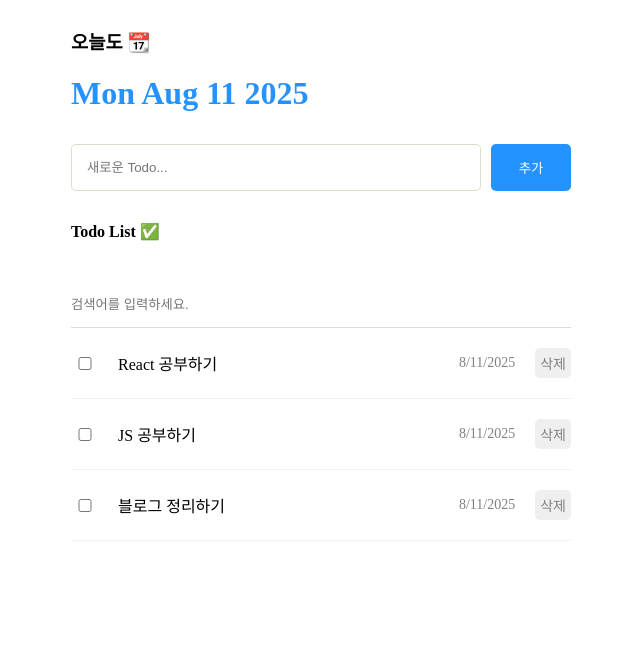
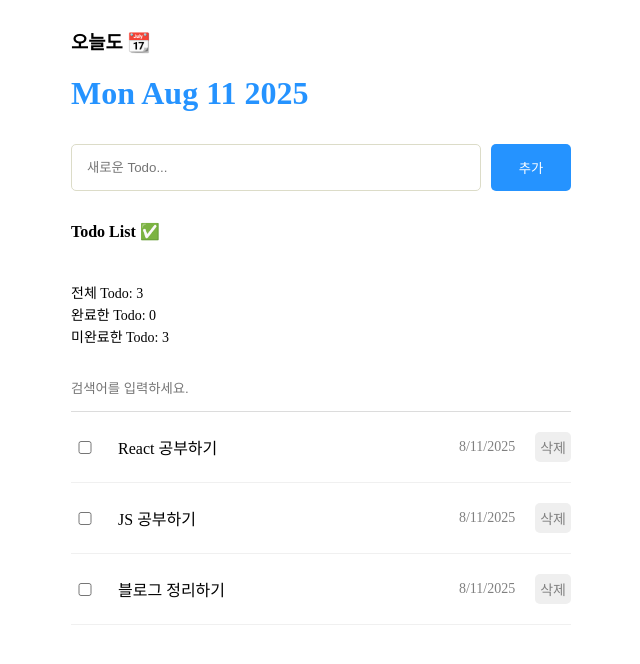
Before and after one commit to minjeong46/TodoList-app, a React (Vite) app: page / in a window 1280 px wide. Shown: the top 664 px of the page, without its empty margins (319-959 px from the left). Built offline with nearby package versions, Linux system fonts and the light colour scheme.

Commit message:
feat. useMemo로 최적화해보기

```diff
--- a/src/components/List.css
+++ b/src/components/List.css
@@ -20,3 +20,10 @@
     flex-direction: column;
     gap: 20px;
 }
+
+.List .todos_count {
+    font-size: 14px;
+    display: flex;
+    flex-direction: column;
+    gap: 2px;
+}
--- a/src/components/List.jsx
+++ b/src/components/List.jsx
@@ -1,4 +1,4 @@
-import React, { useState } from "react";
+import React, { useState, useMemo } from "react";
 import "./List.css";
 import TodoItem from "./TodoItem";
 
@@ -21,9 +21,24 @@ const List = ({ todos, onUpdate, onDelete }) => {
 
     const filteredTodos = getFilteredData();
 
+    // state 상태에 따라 계속 호출되던 부분을 useMemo로 해결, useMemo로 하지 않으면 검색어에 입력할 때마다 호출됨
+    const { totalCount, doneCount, notDoneCount } = useMemo(() => {
+        console.log("호출 확인!");
+        const totalCount = todos.length;
+        const doneCount = todos.filter((todo) => todo.isDone).length;
+        const notDoneCount = totalCount - doneCount;
+
+        return { totalCount, doneCount, notDoneCount };
+    }, [todos]);
+
     return (
         <div className="List">
             <h4>Todo List ✅</h4>
+            <div className="todos_count">
+                <div>전체 Todo: {totalCount}</div>
+                <div>완료한 Todo: {doneCount}</div>
+                <div>미완료한 Todo: {notDoneCount}</div>
+            </div>
             <input
                 value={search}
                 onChange={onChangeSearch}
@@ -31,7 +46,14 @@ const List = ({ todos, onUpdate, onDelete }) => {
             ></input>
             <div className="todos_wrapper">
                 {filteredTodos.map((todo) => {
-                    return <TodoItem key={todo.id} {...todo} onUpdate={onUpdate} onDelete={onDelete}  />;
+                    return (
+                        <TodoItem
+                            key={todo.id}
+                            {...todo}
+                            onUpdate={onUpdate}
+                            onDelete={onDelete}
+                        />
+                    );
                 })}
             </div>
         </div>
```
